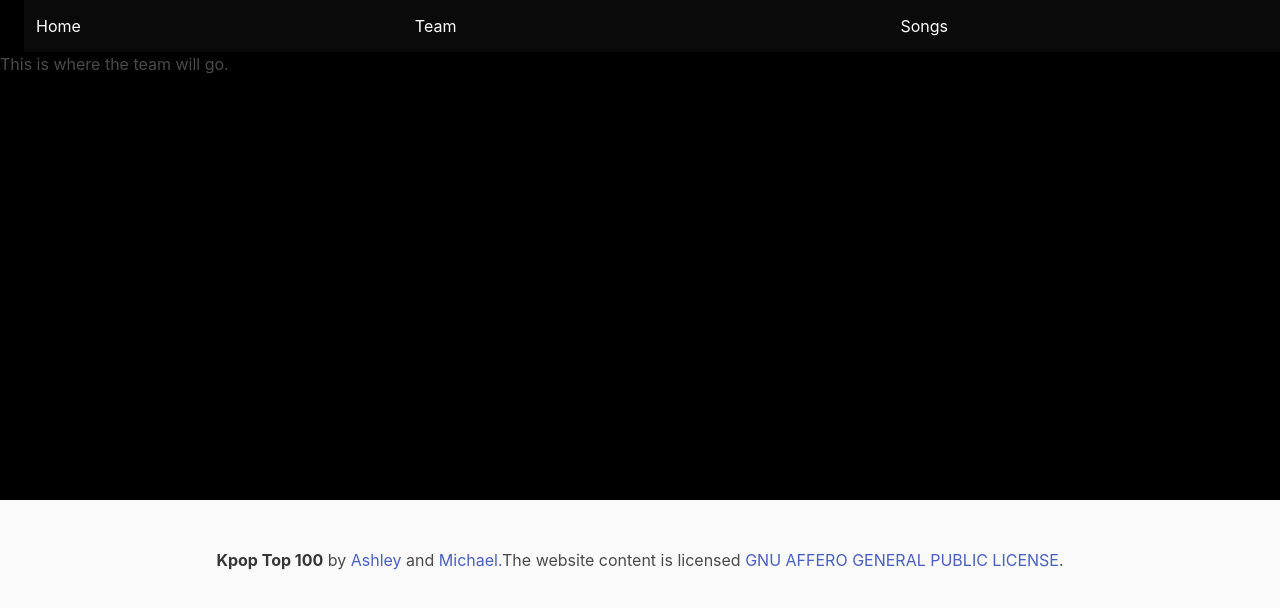
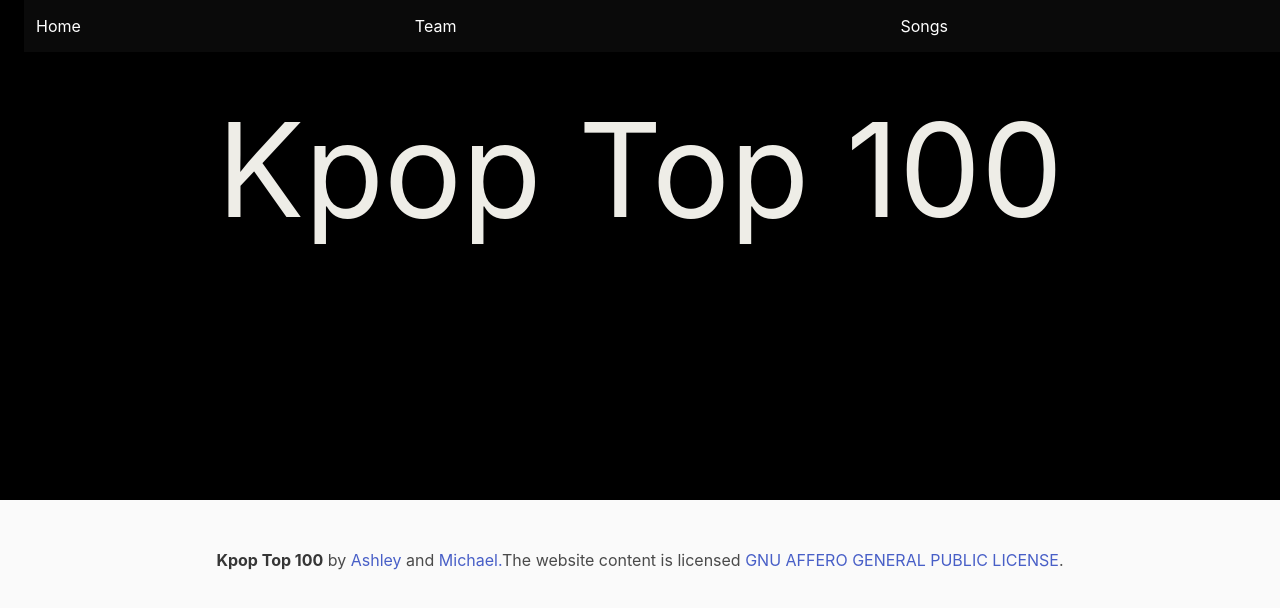
Before and after one commit to Aikeh2021/kpop-top-100, a React (Create React App) app in the folder client/: page /team in a window 1280 px wide. Shown: the top 608 px of the page. Built offline with nearby package versions, Linux system fonts and the light colour scheme.

Commit message:
Created a new component. It will become the violet colored horizontal line underneath the titles on 3 of the pages, not including the home page. Changed the color of the font to make the words a bit more vibrant.

```diff
--- a/client/src/Components/Buttons/Buttons.css
+++ b/client/src/Components/Buttons/Buttons.css
@@ -1,5 +1,6 @@
 .hpgbtn{
     padding: 40px;
     font-size: 1.5rem;
+    background-color: #EEEDE7;
 
 }
--- a/client/src/Components/Navbar/Navbar.css
+++ b/client/src/Components/Navbar/Navbar.css
@@ -12,3 +12,7 @@
 
     margin-right: 100px;
 }
+
+nav {
+    margin-bottom: 20px;
+}
--- /dev/null
+++ b/client/src/Components/VioletLine/VioletLine.css
@@ -0,0 +1,3 @@
+#horizontal {
+
+}
--- /dev/null
+++ b/client/src/Components/VioletLine/VioletLine.jsx
@@ -0,0 +1,11 @@
+import React from 'react';
+
+const VioletLine = () => {
+    return (
+        <div>
+            <div id="horizontal"></div>
+        </div>
+    );
+};
+
+export default VioletLine;
--- a/client/src/Containers/Home/Home.css
+++ b/client/src/Containers/Home/Home.css
@@ -1,5 +1,5 @@
 #hp-title{
-color:#BBC4C2;
+color:#EEEDE7;
 text-align: center;
 font-size: 150px;
 padding-top: 10px;
--- a/client/src/Containers/Team/Team.css
+++ b/client/src/Containers/Team/Team.css
@@ -1,4 +1,10 @@
-#teampg{
+#teampg {
     background-color: black;
     height: 500px;
 }
+
+#teams-title {
+    text-align: center;
+    font-size: 130px;
+    color: #EEEDE7
+}
--- a/client/src/Containers/Team/Team.jsx
+++ b/client/src/Containers/Team/Team.jsx
@@ -1,13 +1,15 @@
 import React from 'react';
 import '../Team/Team.css';
 import Navbar from '../../Components/Navbar/Navbar.jsx';
+import VioletLine from '../../Components/VioletLine/VioletLine.jsx';
 
 
 const Team = () => {
     return (
         <div className="container is-fullhd" id="teampg">
             <Navbar />
-<h1>This is where the team will go.</h1>
+            <h1 id="teams-title">Kpop Top 100</h1>
+            <VioletLine />
         </div>
     );
 };
```
